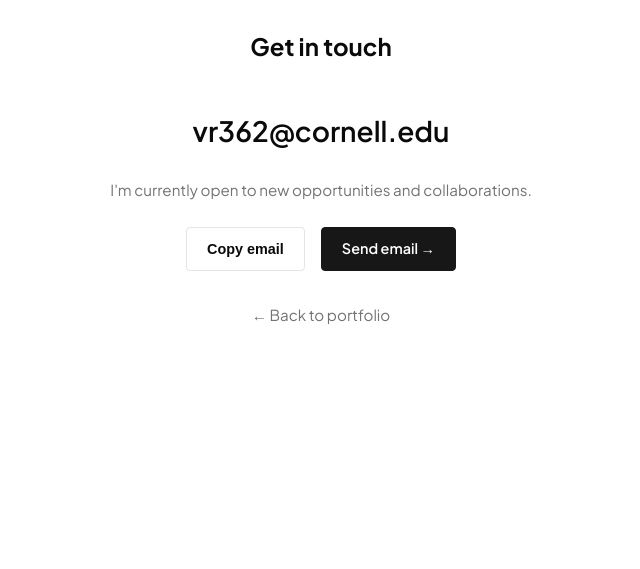
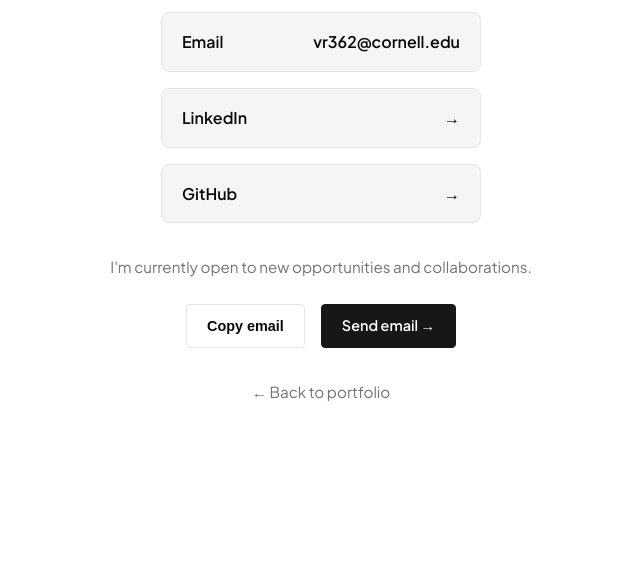
Before and after one commit to VishnupriyaRayaprolu/VishnupriyaRayaprolu.github.io, a website: page assets/email/index.html in a window 1280 px wide. Shown: the part 231-800 px from the top of the page, without its empty margins (319-959 px from the left). Drawn offline with Linux system fonts and the light colour scheme.

Commit message:
Update contact links in index.html and assets/email/index.html; enhance styles for contact links and layout for improved user experience and accessibility.

```diff
--- a/assets/email/index.html
+++ b/assets/email/index.html
@@ -2,7 +2,7 @@
 <html lang="en">
 <head>
   <meta charset="UTF-8" />
-  <title>Contact | Vishnu Priya</title>
+  <title>Contact Links | Vishnu Priya</title>
   <script>
     (function() {
       const stored = localStorage.getItem("portfolio-theme");
@@ -15,7 +15,7 @@
   <link href="https://fonts.googleapis.com/css2?family=Plus+Jakarta+Sans:ital,wght@0,400;0,500;0,600;0,700;1,400&display=swap" rel="stylesheet" />
   <link rel="stylesheet" href="../../styles/main.css" />
   <style>
-    .email-page {
+    .contact-links-page {
       min-height: 100vh;
       display: flex;
       flex-direction: column;
@@ -24,39 +24,77 @@
       padding: 2rem;
       text-align: center;
     }
-    .email-page h1 {
+    .contact-links-page h1 {
       font-size: 1.5rem;
-      margin-bottom: 1rem;
+      margin-bottom: 1.5rem;
       color: var(--foreground);
     }
-    .email-page .email-value {
+    .contact-links-page .contact-links-grid {
+      display: flex;
+      flex-direction: column;
+      gap: 1rem;
+      margin-bottom: 2rem;
+      width: 100%;
+      max-width: 320px;
+    }
+    .contact-links-page .contact-link-item {
+      display: flex;
+      align-items: center;
+      justify-content: space-between;
+      padding: 1rem 1.25rem;
+      background: var(--muted);
+      border: 1px solid var(--border);
+      border-radius: 8px;
+      color: var(--foreground);
+      text-decoration: none;
+      font-weight: 600;
+      transition: border-color 0.2s ease, background 0.2s ease;
+    }
+    .contact-links-page .contact-link-item:hover {
+      background: var(--card);
+      border-color: var(--primary);
+    }
+    .contact-links-page .email-value {
       font-size: 1.75rem;
       font-weight: 600;
       margin-bottom: 1.5rem;
       color: var(--foreground);
     }
-    .email-page .email-actions {
+    .contact-links-page .email-actions {
       display: flex;
       gap: 1rem;
       flex-wrap: wrap;
       justify-content: center;
       margin-bottom: 2rem;
     }
-    .email-page .back-link {
+    .contact-links-page .back-link {
       font-size: 0.95rem;
       color: var(--muted-foreground);
       text-decoration: none;
     }
-    .email-page .back-link:hover {
+    .contact-links-page .back-link:hover {
       color: var(--primary);
       text-decoration: underline;
     }
   </style>
 </head>
 <body>
-  <div class="email-page">
-    <h1>Get in touch</h1>
-    <p class="email-value" id="email-display">vr362@cornell.edu</p>
+  <div class="contact-links-page">
+    <h1>Contact links</h1>
+    <div class="contact-links-grid">
+      <a href="mailto:vr362@cornell.edu" class="contact-link-item">
+        <span>Email</span>
+        <span id="email-display">vr362@cornell.edu</span>
+      </a>
+      <a href="https://linkedin.com/in/vishnupriya-rayaprolu-448028288" target="_blank" rel="noreferrer" class="contact-link-item">
+        <span>LinkedIn</span>
+        <span>→</span>
+      </a>
+      <a href="https://github.com/VishnupriyaRayaprolu" target="_blank" rel="noreferrer" class="contact-link-item">
+        <span>GitHub</span>
+        <span>→</span>
+      </a>
+    </div>
     <p class="contact-message" style="margin-bottom: 1.5rem; color: var(--muted-foreground);">I'm currently open to new opportunities and collaborations.</p>
     <div class="email-actions">
       <button type="button" class="contact-btn" id="copy-email" aria-label="Copy email">Copy email</button>
```
Also changed, not shown: index.html (+6 -6 lines).
